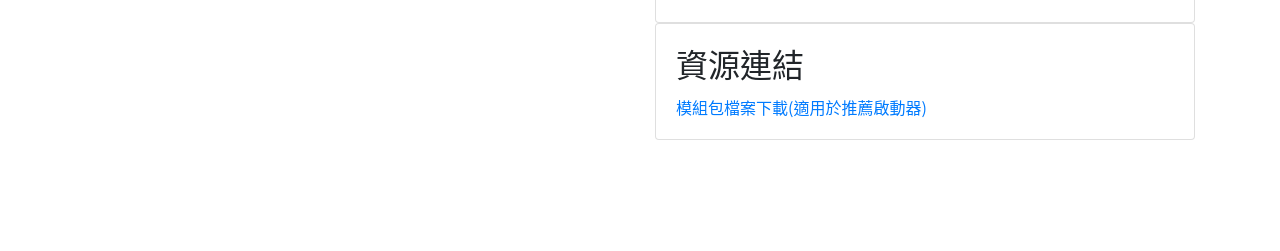
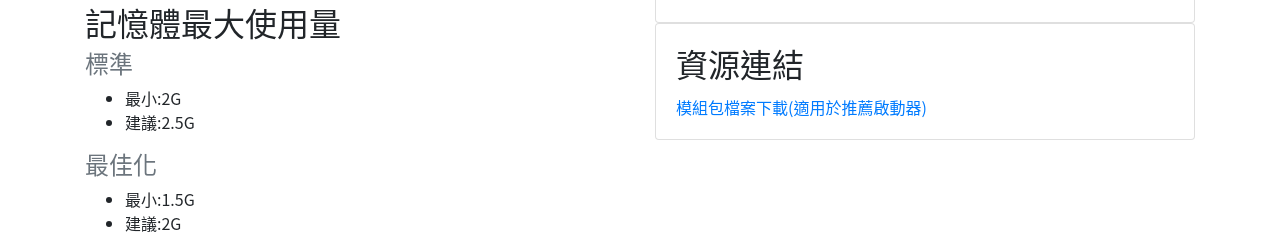
Before and after one commit to fanlan1210/fanlan1210.github.io-classic, a plain HTML site: page MC/new_mods_play.html in a window 1280 px wide. Shown: the part 1305-1556 px from the top of the page. Before the commit the page ends 1445 px from the top, so only its background shows below. Drawn offline with nearby package versions, Linux system fonts and the light colour scheme.

Commit message:
MC:update NMP RAM usage

```diff
--- a/MC/new_mods_play.html
+++ b/MC/new_mods_play.html
@@ -70,6 +70,17 @@
                   <div class="col-md">
                       <p class="h2">模組包資訊<small class="text-muted"><a href="https://docs.google.com/spreadsheets/d/1Da1RRAJv2-sY1KwlaTFVOosmS4ZD6Z121CPq-5ap7pU/edit?usp=sharing" target="_blank" class="badge badge-secondary">完整版</a></small></p>
                       <iframe height="720" aria-label="Spreadsheet" class="w-100 embed-responsive-item" frameborder="0" src="https://docs.google.com/spreadsheets/d/e/2PACX-1vTuLUsiDA0UChjTAgK9dPjt5Wb0XquXrXbDLJcvch1eEjYyLZq_FMYTXQIC2JHBPywbjmOyle_9xzV4/pubhtml?widget=true&amp;headers=false"></iframe>
+                      <p class="h2">記憶體最大使用量</p>
+                      <h4 class="text-muted">標準</h4>
+                      <ul>
+                          <li>最小:2G</li>
+                          <li>建議:2.5G</li>
+                      </ul>
+                      <h4 class="text-muted">最佳化</h4>
+                      <ul>
+                          <li>最小:1.5G</li>
+                          <li>建議:2G</li>
+                      </ul>
                   </div>
                   <div class="col-md">
                       <div class="card">
```
